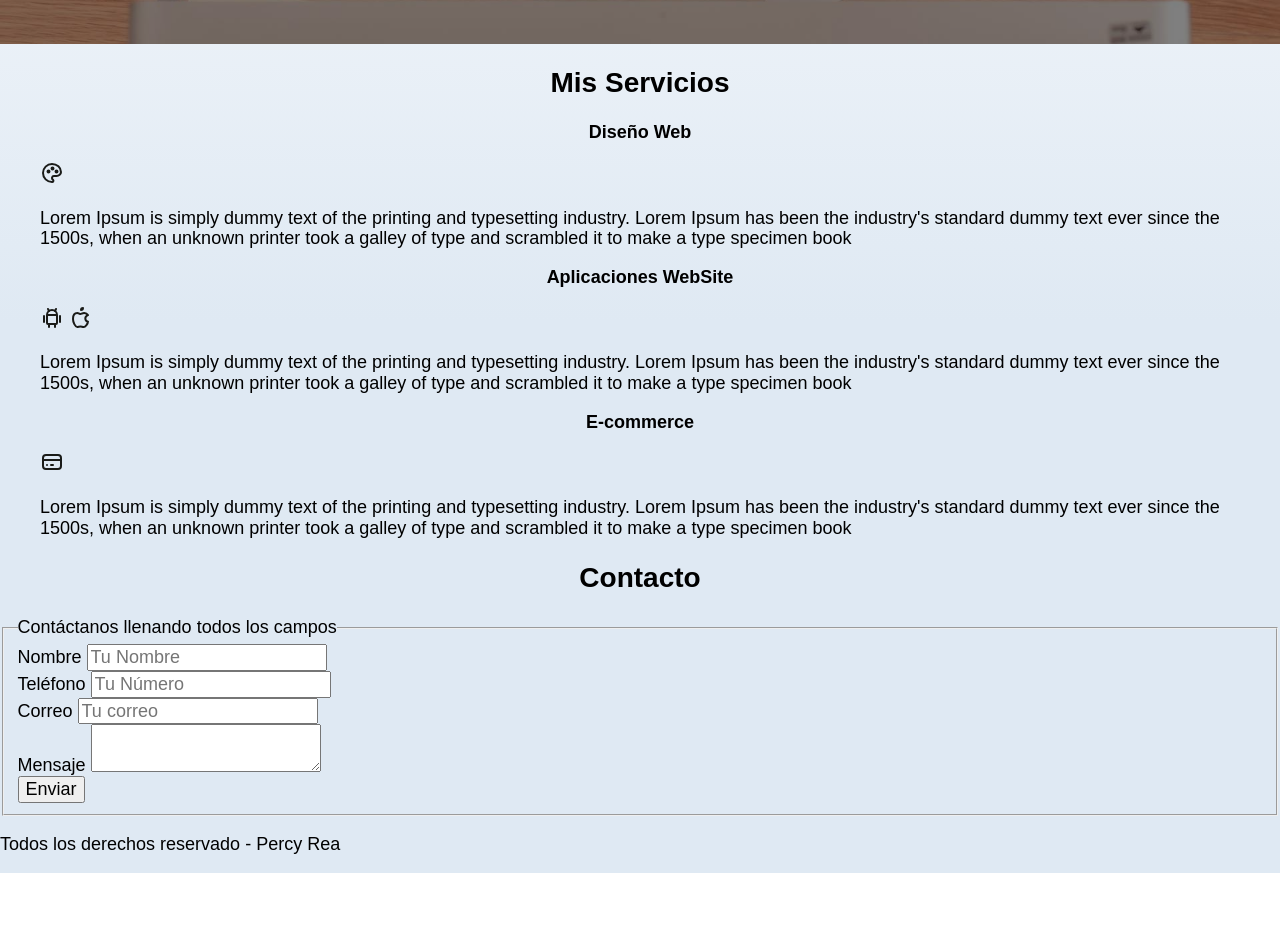
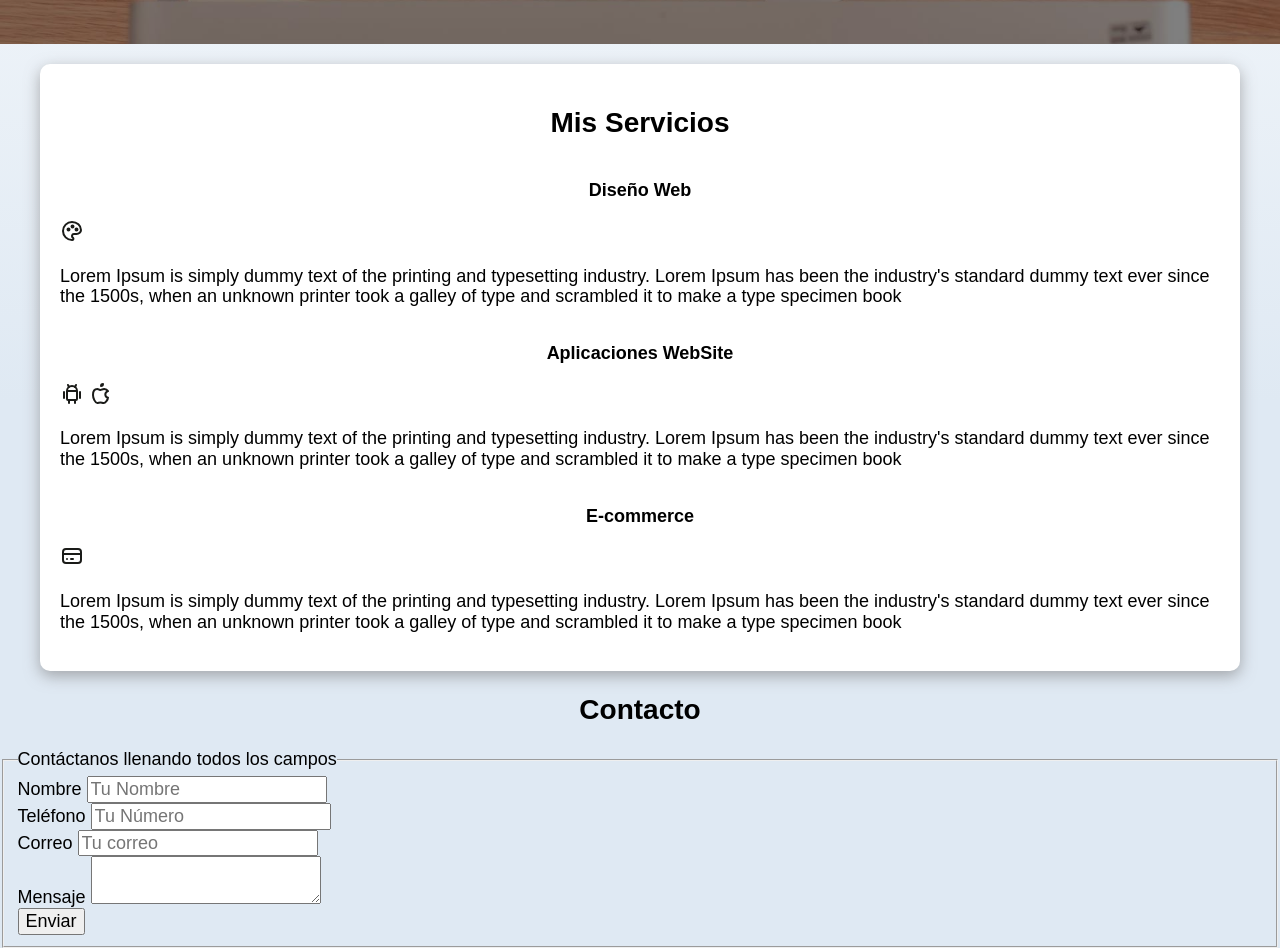
Before and after one commit to nriquertgit14/udemy-class, a plain HTML site: page index.html in a window 1280 px wide. Shown: the part 504-1452 px from the top of the page. Before the commit the page ends 1377 px from the top, so only its background shows below. Drawn offline with Linux system fonts and the light colour scheme; a web font is replaced by a local one.

Commit message:
Trabajando con el Flexbox y CSS Grid, se brinda una clase en el main para el box-shadow

```diff
--- a/css/app.css
+++ b/css/app.css
@@ -22,6 +22,14 @@ body{
     font-size: 18px;
     font-family: "Vend Sans", sans-serif;
     background-image: linear-gradient(to top, var(--fondo) 40%, var(--blanco) 100%);/*Para trabajar con el degradado*/
+}
+.sombra{/*Aplicacmos box-shadow para dar relieve*/
+    box-shadow: 0px 5px 15px 0px rgba(115,113,113,0.56);
+    -webkit-box-shadow: 0px 5px 15px 0px rgba(115,113,113,0.56);
+    -moz-box-shadow: 0px 5px 15px 0px rgba(115,113,113,0.56);
+    background-color: var(--blanco);
+    padding: 2rem;
+    border-radius: 1rem;
 }
 /*Tipografia*/
 h1{
@@ -108,6 +116,7 @@ h1, h2, h3{
     background-size: cover;
     height: 410px;
     position: relative;
+    margin-bottom: 2rem;
 }
 .contenido-hero{
     position: absolute;
@@ -129,3 +138,8 @@ h1, h2, h3{
     align-items: flex-end;
 
 }
+/*Servicios*/
+.servicios {
+    display: grid; /*Nos agrega las propiedades de grid*/
+
+}
--- a/index.html
+++ b/index.html
@@ -38,8 +38,9 @@
         </div> <!-- .contenido-hero-->
     </section>
 
-    <main class="contenedor">
+    <main class="contenedor sombra">
         <h2>Mis Servicios</h2>
+        <div class="servicios"><!--Se aplica clase para las 03 section e insertar un float para visualizar de forma horizontal -->
             <section>
                 <h3>Diseño Web</h3>
                 <svg  xmlns="http://www.w3.org/2000/svg"  width="24"  height="24"  viewBox="0 0 24 24"  fill="none"  stroke="#1a1b18"  stroke-width="2"  stroke-linecap="round"  stroke-linejoin="round"  class="icon icon-tabler icons-tabler-outline icon-tabler-palette"><path stroke="none" d="M0 0h24v24H0z" fill="none"/><path d="M12 21a9 9 0 0 1 0 -18c4.97 0 9 3.582 9 8c0 1.06 -.474 2.078 -1.318 2.828c-.844 .75 -1.989 1.172 -3.182 1.172h-2.5a2 2 0 0 0 -1 3.75a1.3 1.3 0 0 1 -1 2.25" /><path d="M8.5 10.5m-1 0a1 1 0 1 0 2 0a1 1 0 1 0 -2 0" /><path d="M12.5 7.5m-1 0a1 1 0 1 0 2 0a1 1 0 1 0 -2 0" /><path d="M16.5 10.5m-1 0a1 1 0 1 0 2 0a1 1 0 1 0 -2 0" /></svg>
@@ -69,6 +70,7 @@
                     standard dummy text ever since the 1500s, when an unknown printer took a galley of type and scrambled it to make
                     a type specimen book</p>
             </section>
+        </div><!--Cierre de la clase .servicios-->
     </main>
     <section>
         <h2>Contacto</h2>
```
Lines whose indentation alone changed are shown as unchanged.
